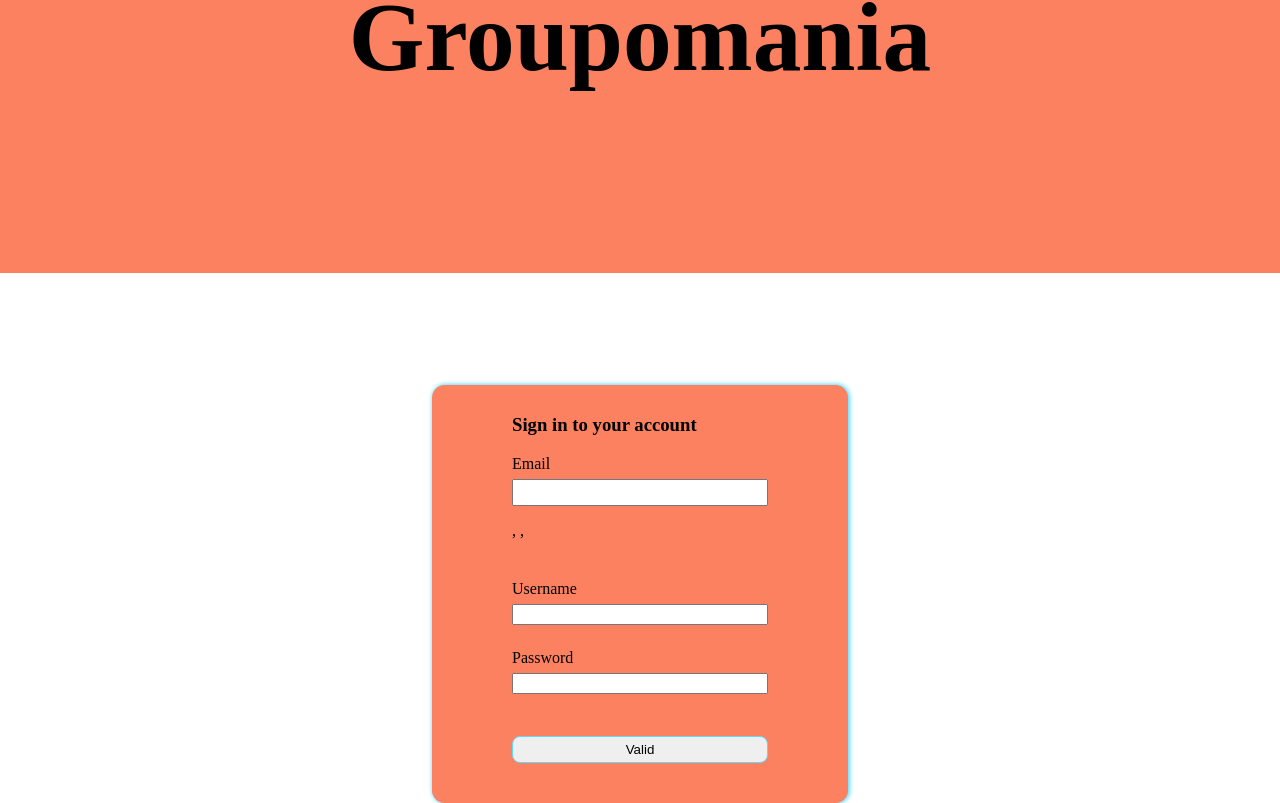
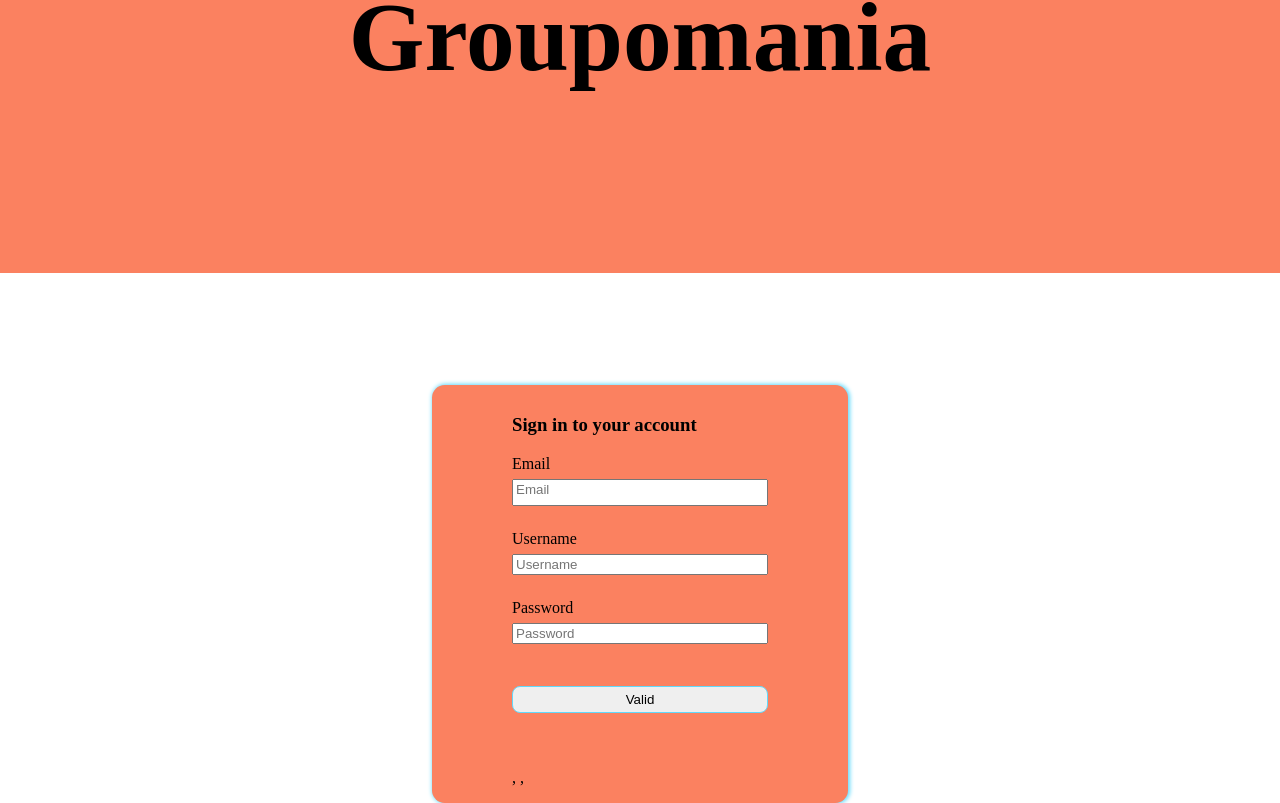
Before and after one commit to Caroline-100/Projet7, a React (Create React App) app in the folder frontend/: page /SignUp in a window 1280 px wide. Shown: the part 200-1003 px from the top of the page. Built offline with nearby package versions, Linux system fonts and the light colour scheme.

Commit message:
delete paragraphe test

```diff
--- a/frontend/src/components/SignUp.js
+++ b/frontend/src/components/SignUp.js
@@ -34,12 +34,13 @@ class SignUp extends React.Component {
   render() {
     return (
       <main className="log">
-        <h3>Sign in to your account</h3>
+        <h3 className='title'>Sign in to your account</h3>
         <form onSubmit={this.submit}>
           <div className="form-div">
             <label htmlFor="name">Email</label>
             <input
               type="email"
+              placeholder="Email"
               className="name"
               value={this.state.email}
               name="email"
@@ -48,9 +49,6 @@ class SignUp extends React.Component {
               size="100"
               onChange={this.handleChange}
             />
-            <p>
-              {this.state.email} , {this.state.password} , {this.state.username}
-            </p>
           </div>
           {/* form username */}
           <div className="form-div">
@@ -58,6 +56,7 @@ class SignUp extends React.Component {
             <input
               htmlFor="username"
               name="username"
+              placeholder="Username"
               type="username"
               value={this.state.username}
               className="username"
@@ -66,7 +65,7 @@ class SignUp extends React.Component {
               size="30"
               autoComplete="true"
               onChange={this.handleChange}
-            />
+              />
           </div>
 
           <div className="form-div">
@@ -74,6 +73,7 @@ class SignUp extends React.Component {
             <input
               htmlFor="password"
               name="password"
+              placeholder="Password"
               type="password"
               value={this.state.password}
               className="password"
@@ -82,17 +82,20 @@ class SignUp extends React.Component {
               size="10"
               autoComplete="true"
               onChange={this.handleChange}
-            />
+              />
           </div>
-          <div>
+          <div className="div-btn-valid-register">
             <input
               name="register"
               className="input-Valid"
               type="submit"
               value="Valid"
-            ></input>
+              />
           </div>
         </form>
+              <p>
+                {this.state.email} , {this.state.password} , {this.state.username}
+              </p>
       </main>
     );
   }
```
